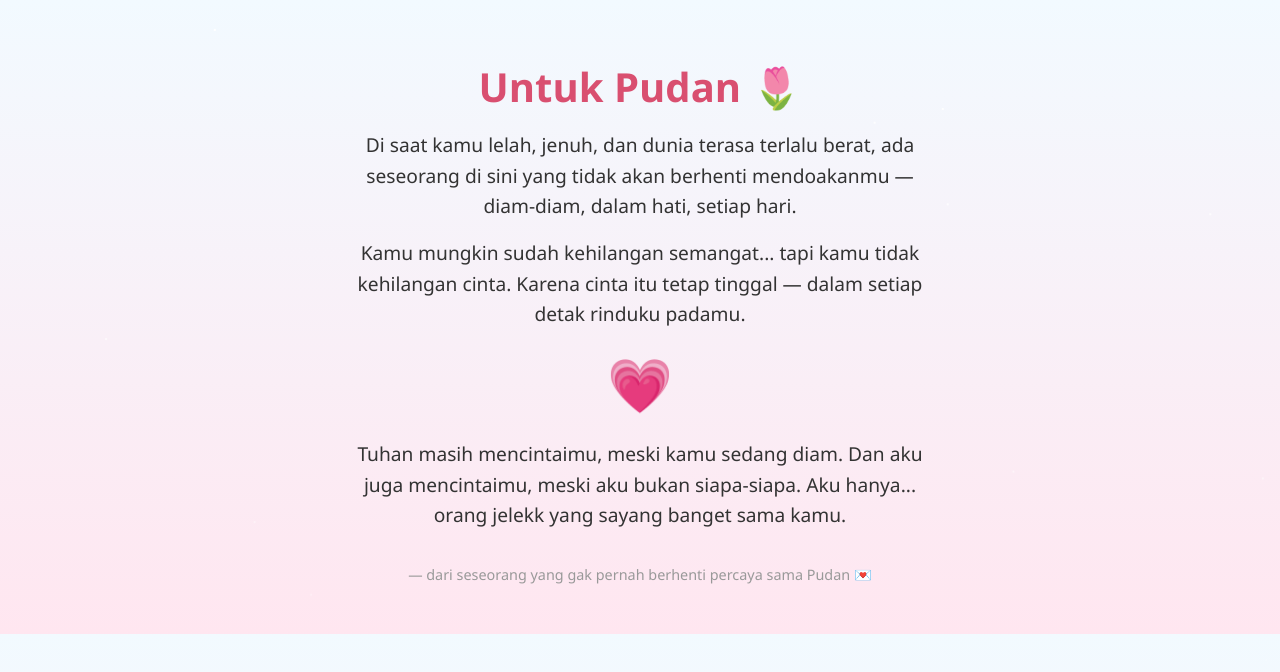
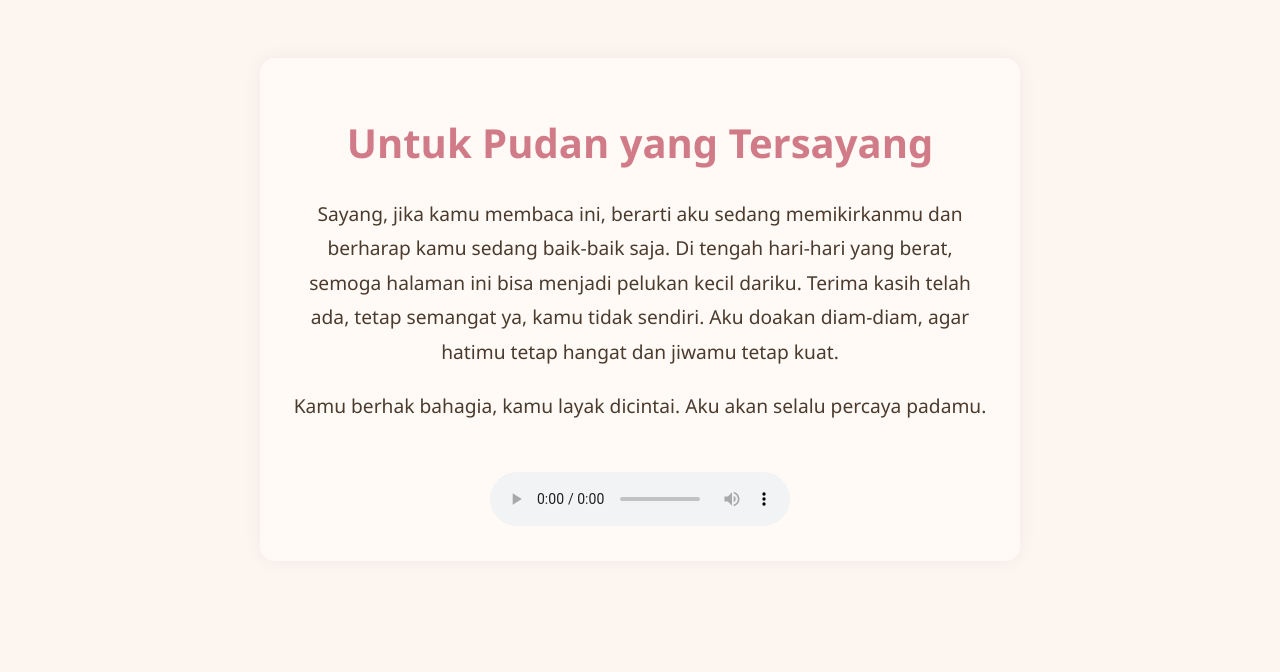
Before and after one commit to Reynaldo235416/untuk-sayang, a plain HTML site: page index.html in a window 1280 px wide. Drawn offline with Linux system fonts and the light colour scheme.

Commit message:
Update index.html

```diff
--- a/index.html
+++ b/index.html
@@ -1,112 +1,55 @@
-
 <!DOCTYPE html>
 <html lang="id">
 <head>
-  <meta charset="UTF-8" />
-  <meta name="viewport" content="width=device-width, initial-scale=1.0"/>
-  <title>Untuk Pudan 💗</title>
+  <meta charset="UTF-8">
+  <meta name="viewport" content="width=device-width, initial-scale=1.0">
+  <title>Untuk Pudan</title>
   <style>
     body {
-      margin: 0;
+      background-color: #fdf6f0;
       font-family: 'Segoe UI', sans-serif;
-      background: linear-gradient(to top, #ffe6f0, #f2faff);
-      color: #333;
       text-align: center;
-      padding: 2rem;
-      overflow-x: hidden;
+      padding: 50px;
+      color: #4b3b2f;
     }
-
+    .surat {
+      max-width: 700px;
+      margin: auto;
+      background-color: #fffaf5;
+      padding: 30px;
+      border-radius: 15px;
+      box-shadow: 0 0 20px rgba(0,0,0,0.05);
+    }
     h1 {
       font-size: 2.5rem;
-      margin-bottom: 0.5rem;
-      color: #d94f70;
+      color: #d17b88;
     }
-
     p {
       font-size: 1.2rem;
-      max-width: 600px;
-      margin: 1rem auto;
-      line-height: 1.6;
+      line-height: 1.8;
     }
-
-    .love {
-      font-size: 3rem;
-      animation: pulse 2s infinite;
-    }
-
-    @keyframes pulse {
-      0% { transform: scale(1); }
-      50% { transform: scale(1.1); }
-      100% { transform: scale(1); }
-    }
-
-    .stars {
-      position: fixed;
-      width: 100%;
-      height: 100%;
-      top: 0;
-      left: 0;
-      background: transparent;
-      pointer-events: none;
-      overflow: hidden;
-    }
-
-    .star {
-      position: absolute;
-      width: 2px;
-      height: 2px;
-      background: white;
-      animation: fall linear infinite;
-    }
-
-    @keyframes fall {
-      0% {
-        transform: translateY(0) translateX(0);
-        opacity: 1;
-      }
-      100% {
-        transform: translateY(100vh) translateX(50px);
-        opacity: 0;
-      }
-    }
-
-    .credit {
-      font-size: 0.9rem;
-      color: #999;
-      margin-top: 2rem;
+    audio {
+      margin-top: 30px;
     }
   </style>
 </head>
 <body>
-  <div class="stars" id="stars"></div>
-
-  <h1>Untuk Pudan 🌷</h1>
-  <p>
-    Di saat kamu lelah, jenuh, dan dunia terasa terlalu berat, ada seseorang di sini yang tidak akan berhenti mendoakanmu — diam-diam, dalam hati, setiap hari.
-  </p>
-  <p>
-    Kamu mungkin sudah kehilangan semangat... tapi kamu tidak kehilangan cinta. Karena cinta itu tetap tinggal — dalam setiap detak rinduku padamu.
-  </p>
-  <p class="love">💗</p>
-  <p>
-    Tuhan masih mencintaimu, meski kamu sedang diam. Dan aku juga mencintaimu, meski aku bukan siapa-siapa. Aku hanya... orang jelekk yang sayang banget sama kamu.
-  </p>
-  <p class="credit">— dari seseorang yang gak pernah berhenti percaya sama Pudan 💌</p>
-
-  <audio autoplay loop>
-    <source src="https://dl.sndup.net/zpg2/romantic-soft.mp3" type="audio/mpeg">
-  </audio>
-
-  <script>
-    function createStar() {
-      const star = document.createElement("div");
-      star.className = "star";
-      star.style.left = Math.random() * window.innerWidth + "px";
-      star.style.animationDuration = (Math.random() * 2 + 1) + "s";
-      document.getElementById("stars").appendChild(star);
-      setTimeout(() => star.remove(), 3000);
-    }
-    setInterval(createStar, 200);
-  </script>
+  <div class="surat">
+    <h1>Untuk Pudan yang Tersayang</h1>
+    <p>
+      Sayang, jika kamu membaca ini, berarti aku sedang memikirkanmu dan berharap kamu sedang baik-baik saja.
+      Di tengah hari-hari yang berat, semoga halaman ini bisa menjadi pelukan kecil dariku.
+      Terima kasih telah ada, tetap semangat ya, kamu tidak sendiri.
+      Aku doakan diam-diam, agar hatimu tetap hangat dan jiwamu tetap kuat.
+    </p>
+    <p>
+      Kamu berhak bahagia, kamu layak dicintai.
+      Aku akan selalu percaya padamu.
+    </p>
+    <audio controls autoplay loop>
+      <source src="https://www.bensound.com/bensound-music/bensound-sweet.mp3" type="audio/mpeg">
+      Maaf, browsermu tidak mendukung audio.
+    </audio>
+  </div>
 </body>
 </html>
```
